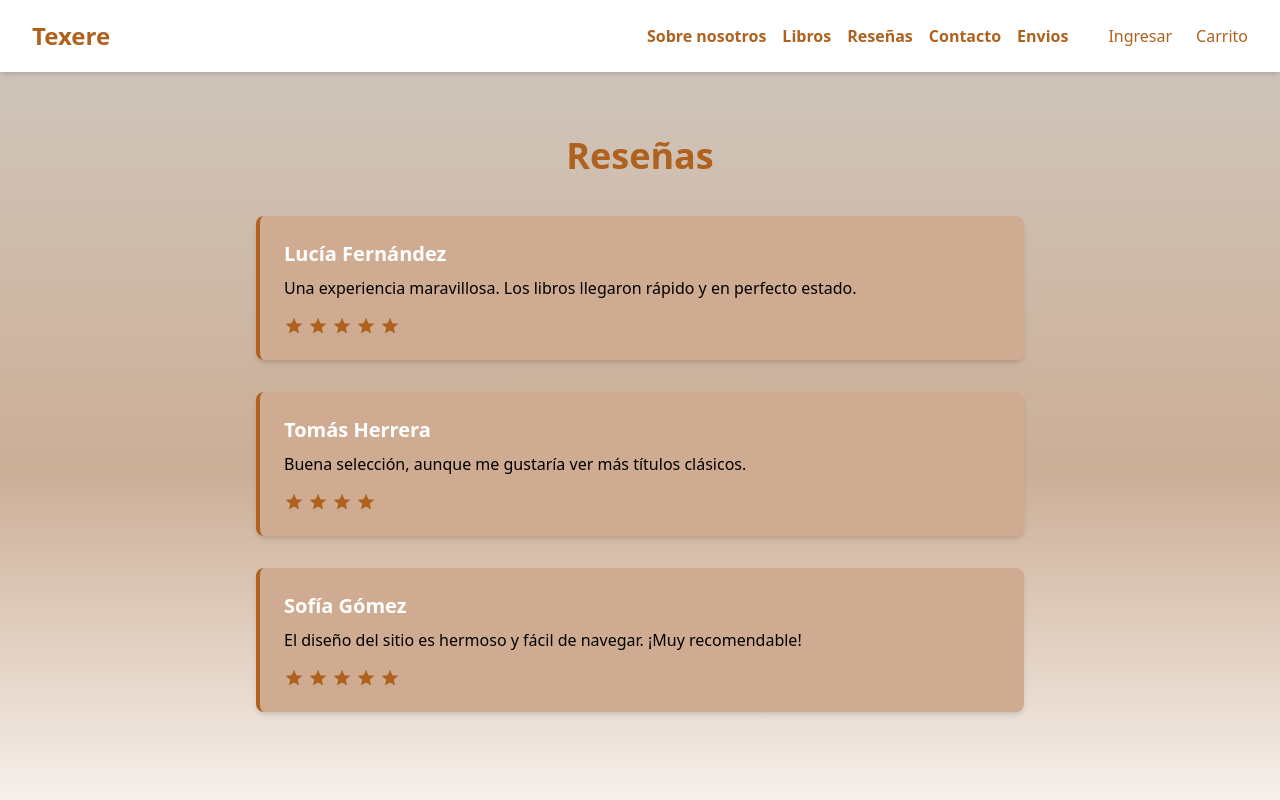
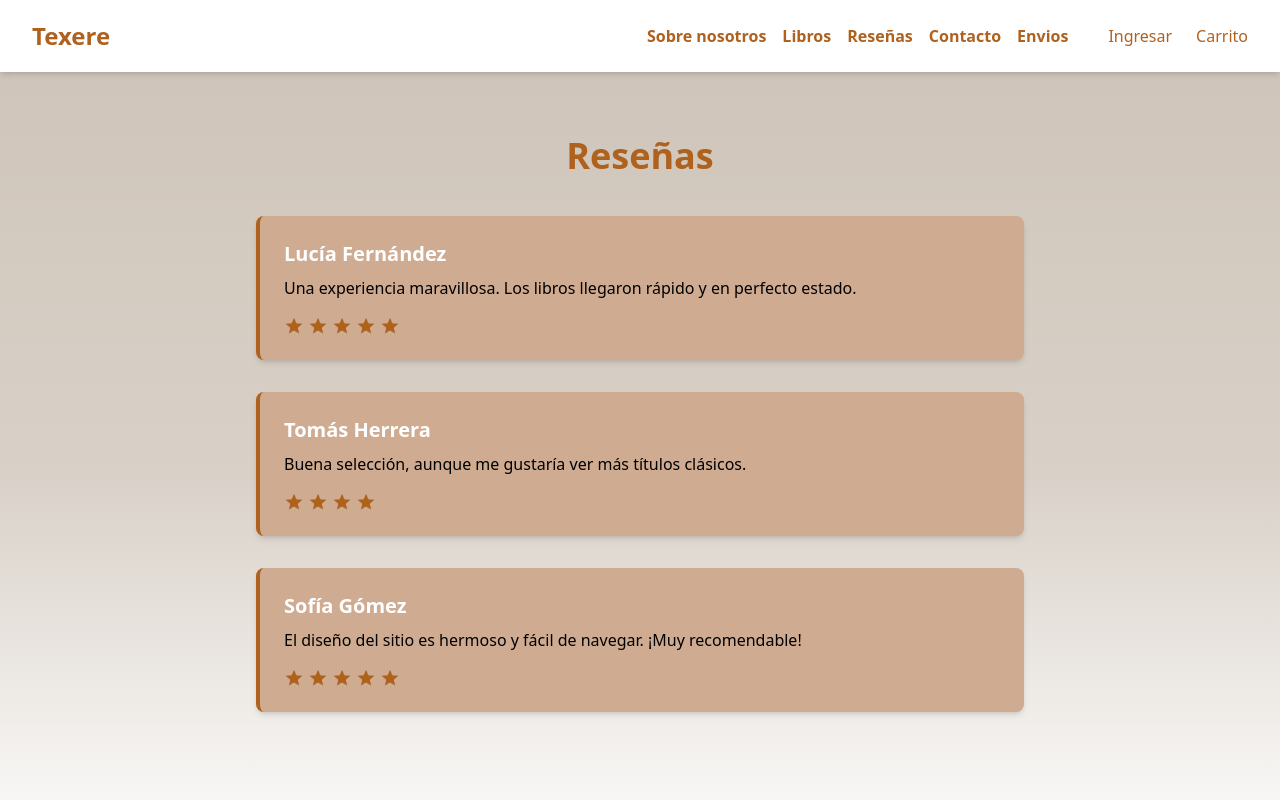
Before and after one commit to MarianaCaradec/BooksEcommerce, a Next.js app: page /reviews in a window 1280 px wide. Shown: the top 800 px of the page. Built offline with nearby package versions, Linux system fonts and the light colour scheme.

Commit message:
style: changed bg color

```diff
--- a/app/(pages)/reviews/page.tsx
+++ b/app/(pages)/reviews/page.tsx
@@ -20,7 +20,7 @@ export default function page() {
   ];
 
   return (
-    <div className="bg-gradient-to-b from-[#CFC5BA] via-[#BF9A7C]/80 to-white min-h-screen py-16 px-6">
+    <div className="bg-gradient-to-b from-[#CFC5BA] via-[#CFC5BA]/80 to-white min-h-screen py-16 px-6">
       <div className="max-w-3xl mx-auto">
         <h1 className="text-4xl font-bold text-[#AF611E] mb-10 text-center">
           Reseñas
```
